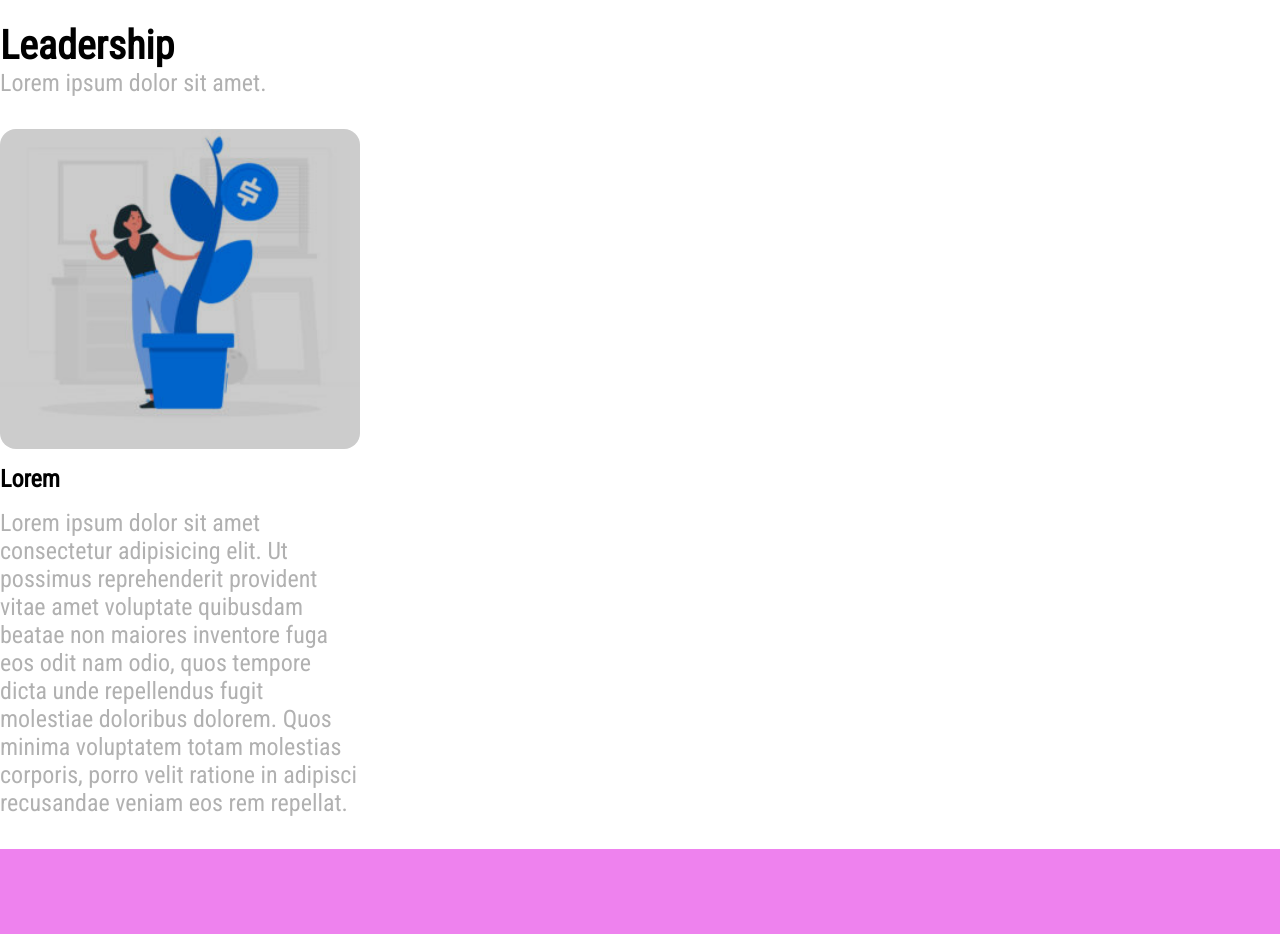
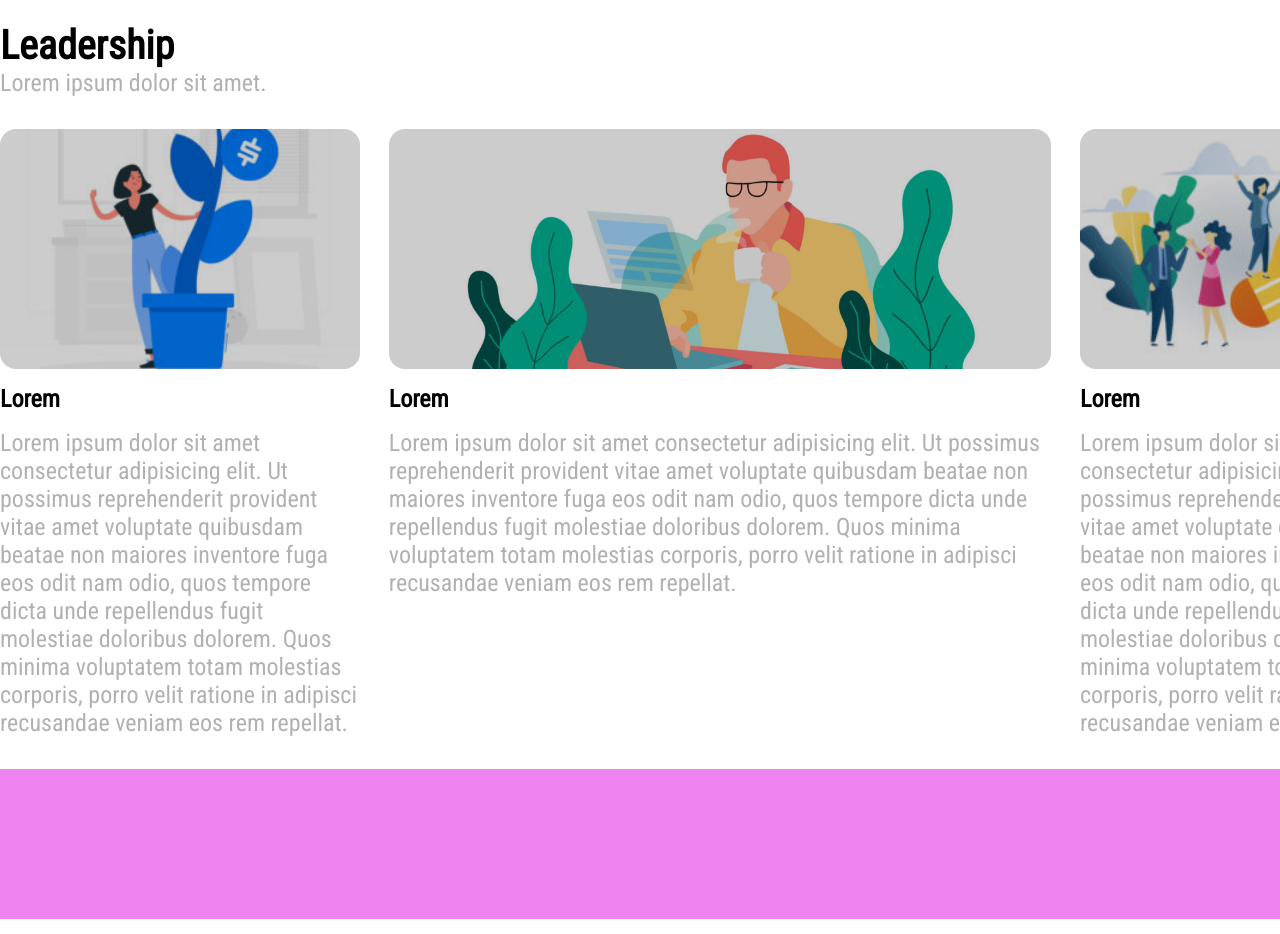
Before and after one commit to muccidavide/htmlcss-wp, a plain HTML site: page index.html in a window 1280 px wide. Shown: the part 800-1734 px from the top of the page. Drawn offline with Linux system fonts and the light colour scheme.

Commit message:
Add section blog

```diff
--- a/css/style.css
+++ b/css/style.css
@@ -139,9 +139,8 @@ Blog Section
 }
 
 .section_center {
-    background-color: cornflowerblue;
-    width: 40%;
-    margin: 0 5%;
+    width: 46%;
+    margin: 0 2%;
 }
 
 aside,
@@ -151,7 +150,7 @@ aside,
 }
 
 .box_img{
-    height: 20rem;
+    height: 15rem;
     border-radius: 1rem;
     background-color: black;
     margin-bottom: 1rem;
@@ -162,6 +161,7 @@ aside,
     width: 100%;
     height: 100%;
     object-fit: cover;
+    object-position: middle;
     opacity: 0.8;
 }
 
--- a/index.html
+++ b/index.html
@@ -75,10 +75,40 @@
 
                 </aside>
                 <section class="section_center ">
+                    <div class="box_img">
+                        <img src="./img/banner-2.jpg" alt="">
+
+                    </div>
+                    <div class="text_box">
+                        <h3>Lorem</h3>
+                        <p>
+                            Lorem ipsum dolor sit amet consectetur adipisicing elit. Ut possimus reprehenderit provident
+                            vitae amet voluptate quibusdam beatae non maiores inventore fuga eos odit nam odio, quos
+                            tempore
+                            dicta unde repellendus fugit molestiae doloribus dolorem. Quos minima voluptatem totam
+                            molestias
+                            corporis, porro velit ratione in adipisci recusandae veniam eos rem repellat.
+
+                        </p>
 
 
                 </section>
                 <aside class="aside_right">
+                    <div class="box_img">
+                        <img src="./img/img-3.jpg" alt="">
+
+                    </div>
+                    <div class="text_box">
+                        <h3>Lorem</h3>
+                        <p>
+                            Lorem ipsum dolor sit amet consectetur adipisicing elit. Ut possimus reprehenderit provident
+                            vitae amet voluptate quibusdam beatae non maiores inventore fuga eos odit nam odio, quos
+                            tempore
+                            dicta unde repellendus fugit molestiae doloribus dolorem. Quos minima voluptatem totam
+                            molestias
+                            corporis, porro velit ratione in adipisci recusandae veniam eos rem repellat.
+
+                        </p>
 
                 </aside>
             </div>
```
